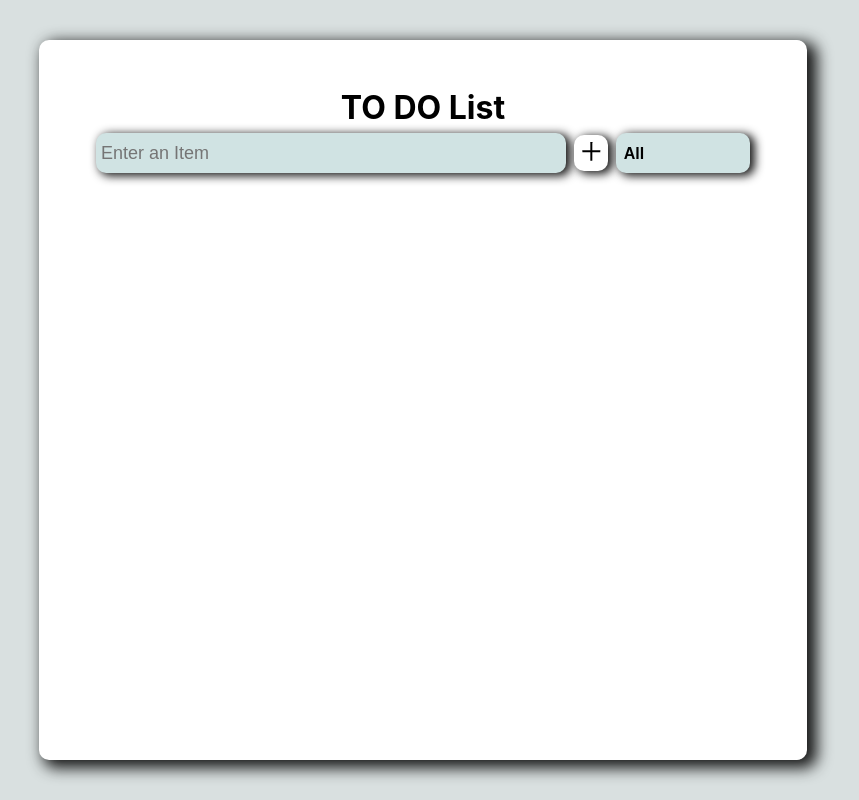
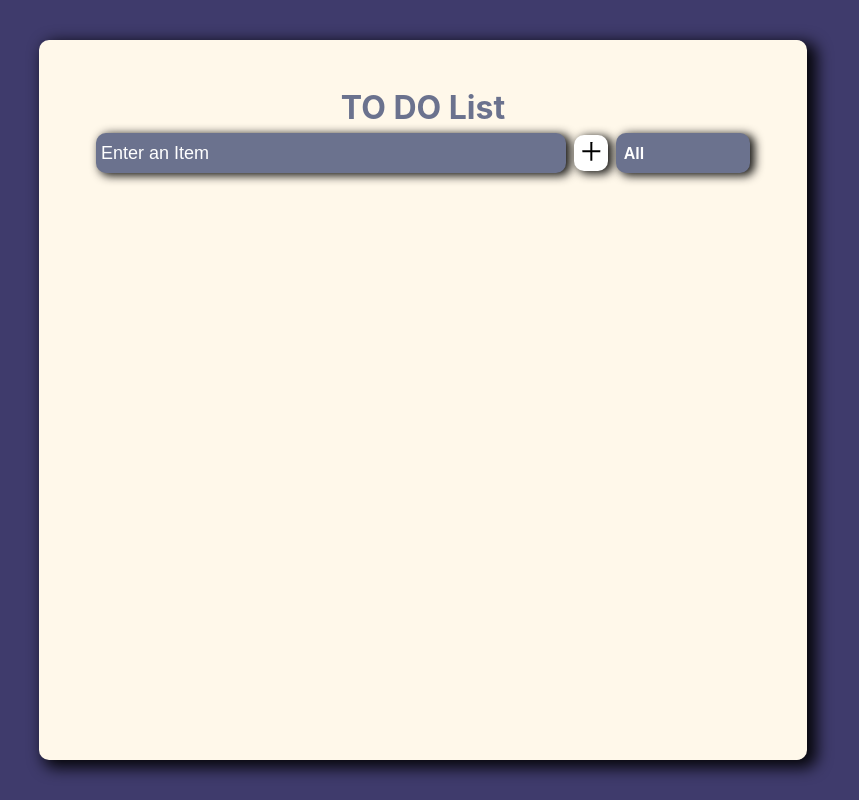
Before and after one commit to Asharzama/TodoList, a React (Create React App) app: page / in a window 1280 px wide. Shown: the whole page, without its empty margins (217-1076 px from the left). Built offline with nearby package versions, Linux system fonts and the light colour scheme; the HTML template or start-up script is replaced by a standard one.

Commit message:
color changed

```diff
--- a/src/App.css
+++ b/src/App.css
@@ -1,5 +1,5 @@
 body {
-  background-color: #d9e0e0;
+  background-color: #3F3B6C;
 }
 
 #container {
@@ -8,7 +8,7 @@ body {
   margin: auto;
   margin-top: 5vh;
   padding: 3em;
-  background: white;
+  background: #FFF8EA;
   border: none;
   border-radius: 10px;
   box-shadow: 7px 5px 15px 3px rgba(0, 0, 0, 0.9);
@@ -17,6 +17,7 @@ body {
 /* Heading */
 h1 {
   text-align: center;
+  color: #6B728E;
 }
 
 /* Input Section */
@@ -38,8 +39,13 @@ h1 {
 }
 
 #container input {
-  background-color: #d0e3e3;
   box-shadow: 4px 2px 10px 1px rgba(0, 0, 0, 0.9);
+  background-color: #6B728E;
+  color: white;
+}
+
+#container input::placeholder{
+  color: white;
 }
 
 .add {
@@ -54,7 +60,8 @@ h1 {
 }
 
 .add:hover {
-  background-color: #d0e3e3;
+  background-color: #6B728E;
+  color: white;
 }
 
 .options {
@@ -64,7 +71,8 @@ h1 {
   border: none;
   width: 20%;
   min-width: 100px;
-  background-color: #d0e3e3;
+  background-color: #6B728E;
+  color: white;
   height: 40px;
   font-weight: 600;
   padding-left: 0.5rem;
@@ -77,7 +85,8 @@ h1 {
   display: flex;
   justify-content: center;
   align-items: center;
-  background-color: #d0e3e3;
+  background-color: #6B728E;
+  color: white;
   margin-top: 8px;
   border: none;
   border-radius: 10px;
```
